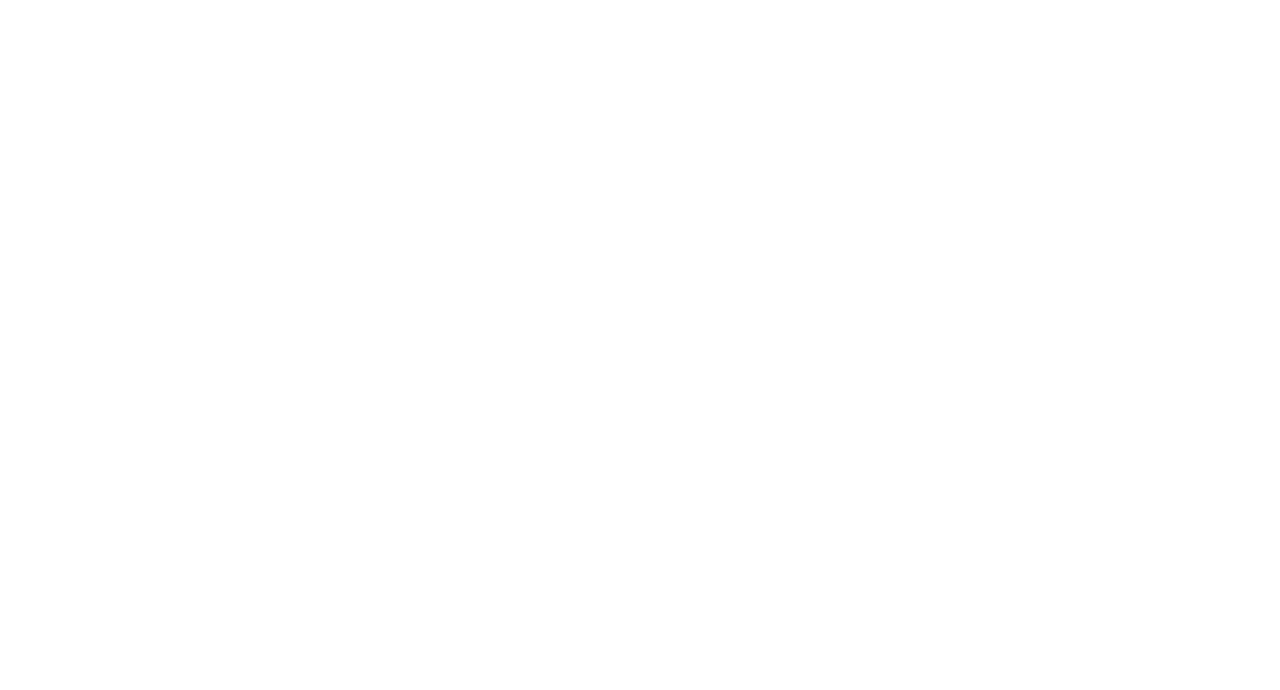
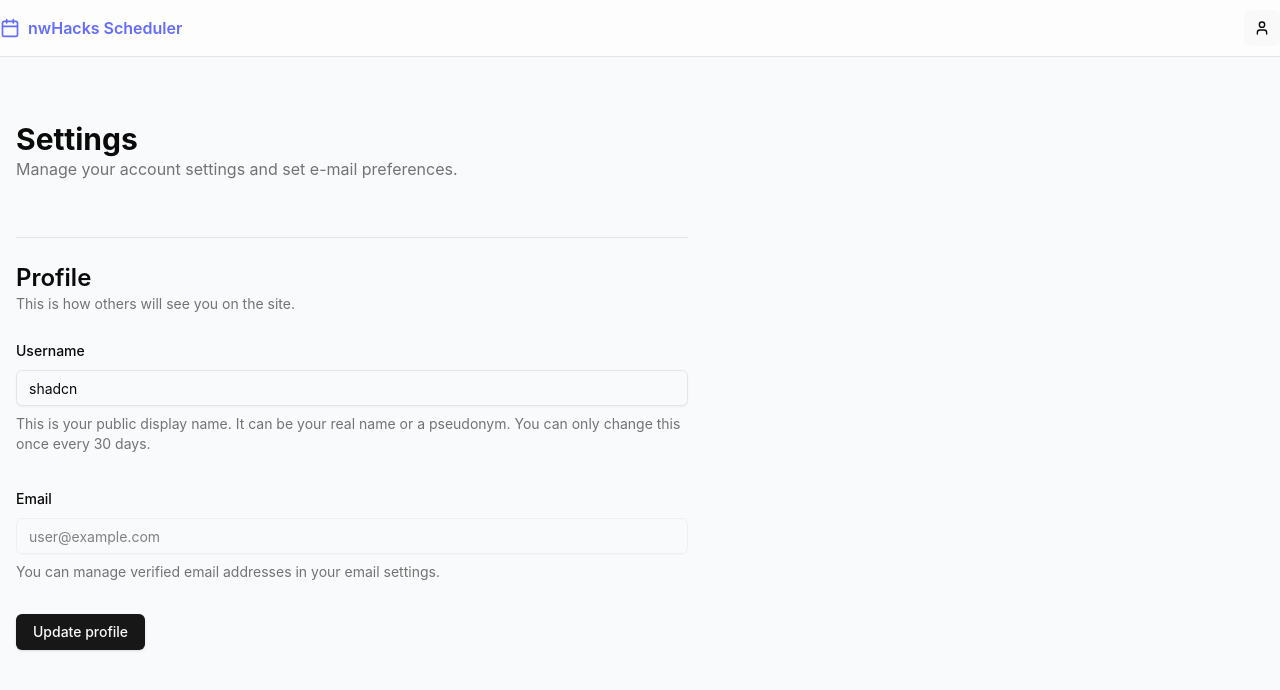
Before and after one commit to Mooncey/gregorkalendar-frontend, a React (Vite) app in the folder gregor-kalendar/: page /settings in a window 1280 px wide. Before the commit this address had no page. Shown: the top 690 px of the page. Built offline with nearby package versions, Linux system fonts and the light colour scheme.

Commit message:
settings page alignment and fixed broken links

```diff
--- a/gregor-kalendar/package.json
+++ b/gregor-kalendar/package.json
@@ -11,6 +11,8 @@
   },
   "dependencies": {
     "@radix-ui/react-dropdown-menu": "^2.1.4",
+    "@radix-ui/react-label": "^2.1.1",
+    "@radix-ui/react-separator": "^1.1.1",
     "@radix-ui/react-slot": "^1.1.1",
     "@radix-ui/react-tabs": "^1.1.2",
     "class-variance-authority": "^0.7.1",
--- a/gregor-kalendar/src/App.tsx
+++ b/gregor-kalendar/src/App.tsx
@@ -3,17 +3,54 @@ import { Route, Routes } from 'react-router-dom';
 import DashboardPage from './pages/dashboard/Page';
 import TeamPage from './pages/team/Page';
 import LoginPage from './pages/login/Page';
+import SettingsPage from './pages/settings/Page';
+import Layout from './layout/Layout';
 
 function App() {
 
+
   return (
     <Routes>
-      {/* Define the /dashboard route */}
-      <Route path="/dashboard" element={<DashboardPage />} />
-      <Route path="/team/:id" element={<TeamPage />} />
-      <Route path="/login" element={<LoginPage />}/>
+      {/* Login page without layout */}
+      <Route path="/login" element={<LoginPage />} />
+
+      {/* Pages with Layout */}
+      <Route
+        path="/dashboard"
+        element={
+          <Layout>
+            <DashboardPage />
+          </Layout>
+        }
+      />
+      <Route
+        path="/team/:id"
+        element={
+          <Layout>
+            <TeamPage />
+          </Layout>
+        }
+      />
+      <Route
+        path="/settings"
+        element={
+          <Layout>
+            <SettingsPage />
+          </Layout>
+        }
+      />
     </Routes>
   );
+
+  // return (
+  //   <Routes>
+  //     {/* Define the /dashboard route */}
+  //     <Route path="/dashboard" element={<DashboardPage />} />
+  //     <Route path="/team/:id" element={<TeamPage />} />
+  //     <Route path="/login" element={<LoginPage />}/>
+  //     <Route path="/settings" element={<SettingsPage />}/>
+  //   </Routes>
+  // );
 
   // const [count, setCount] = useState(0)
 
--- a/gregor-kalendar/src/components/Header.tsx
+++ b/gregor-kalendar/src/components/Header.tsx
@@ -30,15 +30,17 @@ export function Header() {
             </DropdownMenuTrigger>
             <DropdownMenuContent align="end">
               <DropdownMenuItem asChild>
-                <Link to="/profile" className="flex items-center">
+                <Link to="/settings" className="flex items-center">
                   <Settings className="mr-2 h-4 w-4" />
-                  <span>Profile Settings</span>
+                  <span>Settings</span>
                 </Link>
               </DropdownMenuItem>
               <DropdownMenuSeparator />
-              <DropdownMenuItem className="text-red-600">
-                <LogOut className="mr-2 h-4 w-4" />
-                <span>Log out</span>
+              <DropdownMenuItem asChild>
+                <Link to="/login" className="flex items-center text-red-600">
+                  <LogOut className="mr-2 h-4 w-4" />
+                  <span>Log out</span>
+                </Link>
               </DropdownMenuItem>
             </DropdownMenuContent>
           </DropdownMenu>
--- /dev/null
+++ b/gregor-kalendar/src/components/ui/label.tsx
@@ -0,0 +1,24 @@
+import * as React from "react"
+import * as LabelPrimitive from "@radix-ui/react-label"
+import { cva, type VariantProps } from "class-variance-authority"
+
+import { cn } from "@/lib/utils"
+
+const labelVariants = cva(
+  "text-sm font-medium leading-none peer-disabled:cursor-not-allowed peer-disabled:opacity-70"
+)
+
+const Label = React.forwardRef<
+  React.ElementRef<typeof LabelPrimitive.Root>,
+  React.ComponentPropsWithoutRef<typeof LabelPrimitive.Root> &
+    VariantProps<typeof labelVariants>
+>(({ className, ...props }, ref) => (
+  <LabelPrimitive.Root
+    ref={ref}
+    className={cn(labelVariants(), className)}
+    {...props}
+  />
+))
+Label.displayName = LabelPrimitive.Root.displayName
+
+export { Label }
--- /dev/null
+++ b/gregor-kalendar/src/components/ui/separator.tsx
@@ -0,0 +1,29 @@
+import * as React from "react"
+import * as SeparatorPrimitive from "@radix-ui/react-separator"
+
+import { cn } from "@/lib/utils"
+
+const Separator = React.forwardRef<
+  React.ElementRef<typeof SeparatorPrimitive.Root>,
+  React.ComponentPropsWithoutRef<typeof SeparatorPrimitive.Root>
+>(
+  (
+    { className, orientation = "horizontal", decorative = true, ...props },
+    ref
+  ) => (
+    <SeparatorPrimitive.Root
+      ref={ref}
+      decorative={decorative}
+      orientation={orientation}
+      className={cn(
+        "shrink-0 bg-border",
+        orientation === "horizontal" ? "h-[1px] w-full" : "h-full w-[1px]",
+        className
+      )}
+      {...props}
+    />
+  )
+)
+Separator.displayName = SeparatorPrimitive.Root.displayName
+
+export { Separator }
--- /dev/null
+++ b/gregor-kalendar/src/layout/Layout.tsx
@@ -0,0 +1,14 @@
+import { Header } from "../components/Header";
+
+const Layout: React.FC<{ children: React.ReactNode }> = ({ children }) => {
+  return (
+    <div className="min-h-screen flex flex-col bg-gray-50">
+      <Header />
+      <main className="flex-1 container mx-auto px-4 py-6">
+        {children}
+      </main>
+    </div>
+  );
+};
+
+export default Layout;
--- a/gregor-kalendar/src/pages/dashboard/Page.tsx
+++ b/gregor-kalendar/src/pages/dashboard/Page.tsx
@@ -4,7 +4,6 @@ import { TeamList } from "./components/TeamList"
 export default function DashboardPage() {
   return (
     <div className="min-h-screen bg-slate-50">
-      <Header />
       <TeamList />
     </div>
   )
--- /dev/null
+++ b/gregor-kalendar/src/pages/settings/Page.tsx
@@ -0,0 +1,68 @@
+import { useState } from 'react'
+import { Button } from "@/components/ui/button"
+import { Input } from "@/components/ui/input"
+import { Label } from "@/components/ui/label"
+import { Separator } from "@/components/ui/separator"
+
+export default function SettingsPage() {
+  const [name, setName] = useState('shadcn')
+  const [email] = useState('user@example.com')
+
+  const handleSubmit = async (e: React.FormEvent) => {
+    e.preventDefault()
+    // TODO: Implement profile update logic
+    console.log('Updating profile with name:', name)
+  }
+
+  return (
+    <div className="container max-w-2xl py-10 text-left flex flex-col items-start">
+      <div className="mb-8">
+        <h1 className="text-3xl font-bold">Settings</h1>
+        <p className="text-muted-foreground">
+          Manage your account settings and set e-mail preferences.
+        </p>
+      </div>
+
+      <Separator className="my-6" />
+
+      <div className="space-y-6">
+        <div>
+          <h2 className="text-2xl font-semibold">Profile</h2>
+          <p className="text-sm text-muted-foreground">
+            This is how others will see you on the site.
+          </p>
+        </div>
+
+        <form onSubmit={handleSubmit} className="space-y-8">
+          <div className="space-y-2">
+            <Label htmlFor="username">Username</Label>
+            <Input
+              id="username"
+              value={name}
+              onChange={(e) => setName(e.target.value)}
+            />
+            <p className="text-sm text-muted-foreground">
+              This is your public display name. It can be your real name or a pseudonym. You can only change this once every 30 days.
+            </p>
+          </div>
+
+          <div className="space-y-2">
+            <Label htmlFor="email">Email</Label>
+            <Input
+              id="email"
+              value={email}
+              disabled
+            />
+            <p className="text-sm text-muted-foreground">
+              You can manage verified email addresses in your email settings.
+            </p>
+          </div>
+
+          <Button type="submit">
+            Update profile
+          </Button>
+        </form>
+      </div>
+    </div>
+  )
+}
```
Also changed, not shown: 1 other file (tests, documents, lock files or other folders).
